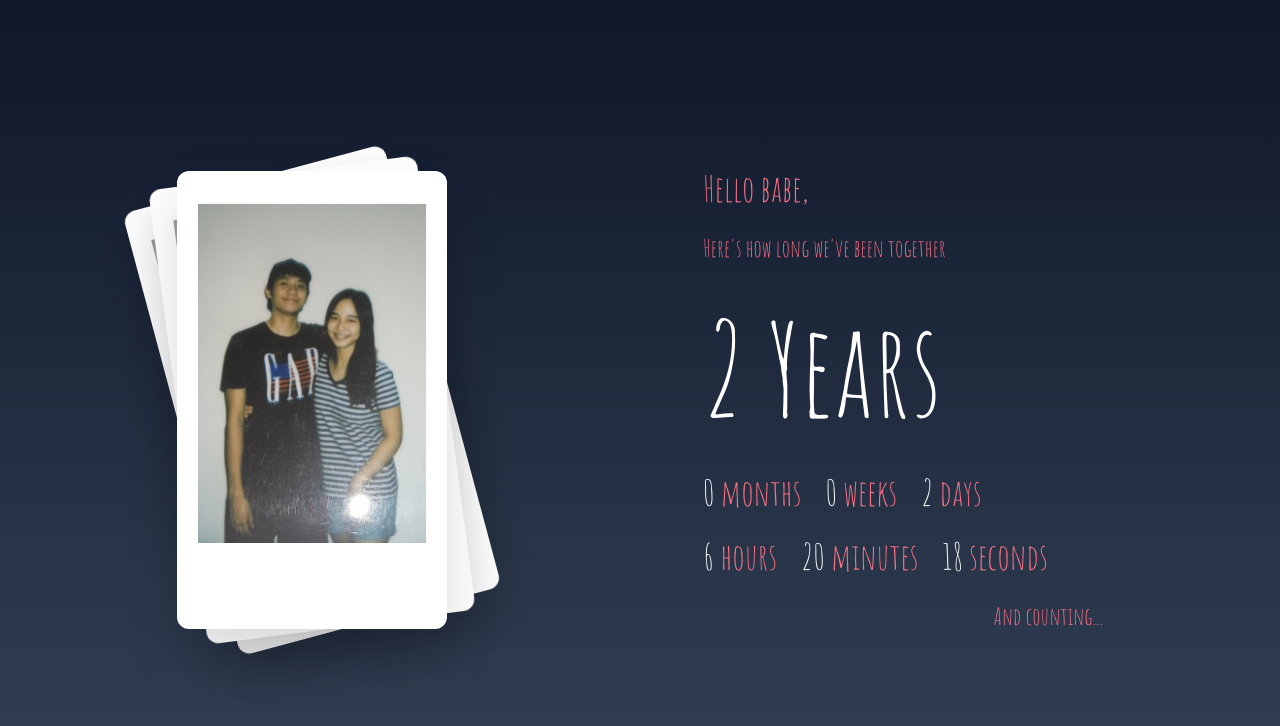
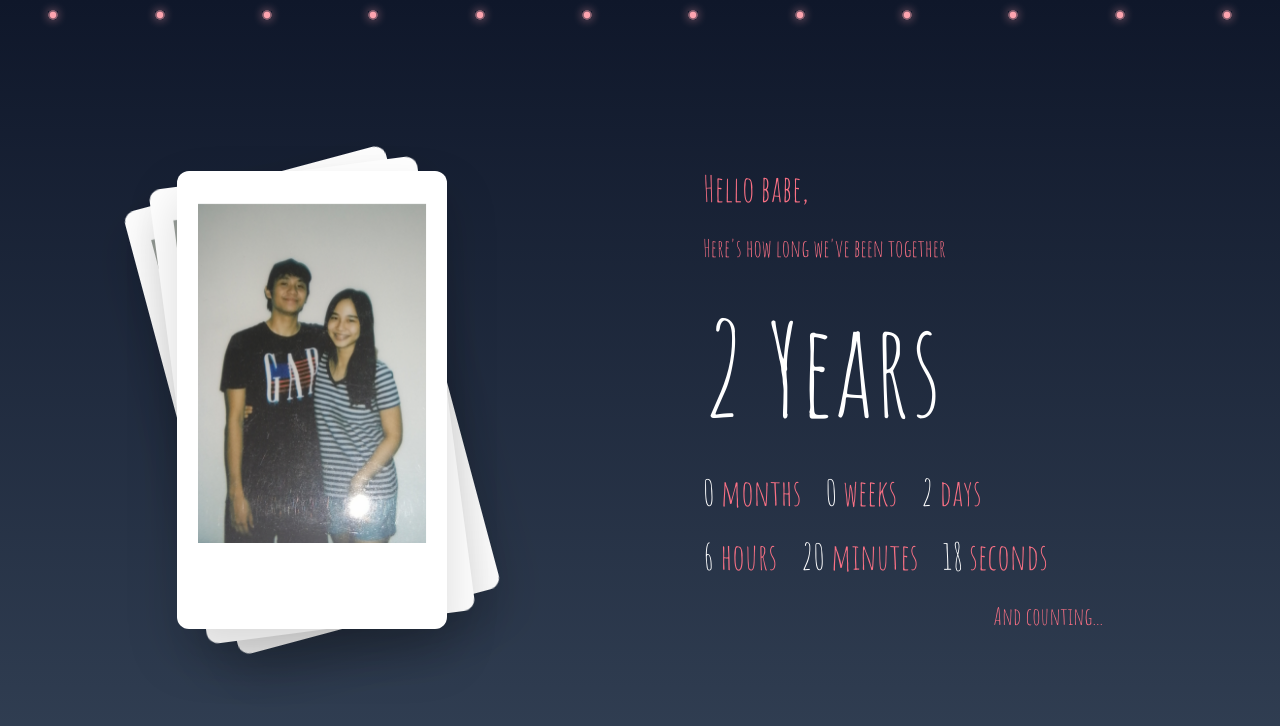
Before and after one commit to Daraphista/angelo-and-cat, a Next.js app: page / in a window 1280 px wide. Shown: the top 726 px of the page. Built offline with nearby package versions, Linux system fonts and the light colour scheme.

Commit message:
Add background decor to index

```diff
--- a/pages/index.js
+++ b/pages/index.js
@@ -4,6 +4,8 @@ import Head from "next/head";
 import Image from "next/image";
 Image;
 import Polaroid from "../components/Polaroid";
+import Bubble from "../components/Bubble";
+import BubbleBackground from "../components/BubbleBackground";
 
 export default function Home() {
   const [now, setNow] = useState(moment());
@@ -16,18 +18,6 @@ export default function Home() {
   const hoursPassed = getTimePassed("hours", anniversary, now);
   const minutesPassed = getTimePassed("minutes", anniversary, now);
   const secondsPassed = getTimePassed("seconds", anniversary, now);
-
-  useEffect(() => {
-    console.log(
-      yearsPassed,
-      monthsPassed,
-      weeksPassed,
-      daysPassed,
-      hoursPassed,
-      minutesPassed,
-      secondsPassed
-    );
-  }, []);
 
   // refresh now state every second
 
@@ -95,6 +85,9 @@ export default function Home() {
 
         <p className="self-end text-2xl">And counting...</p>
       </div>
+
+      {/* Particle decoration */}
+      <BubbleBackground />
     </div>
   );
 }
```
